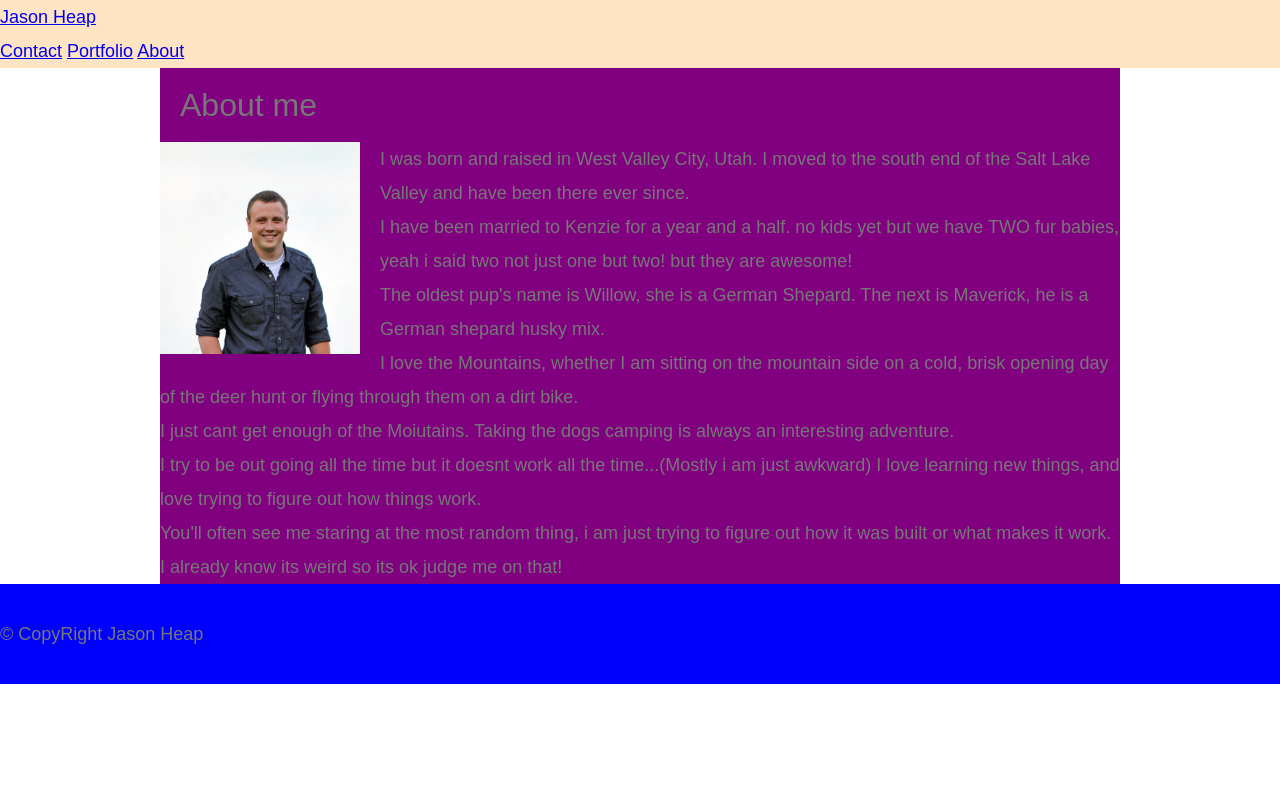
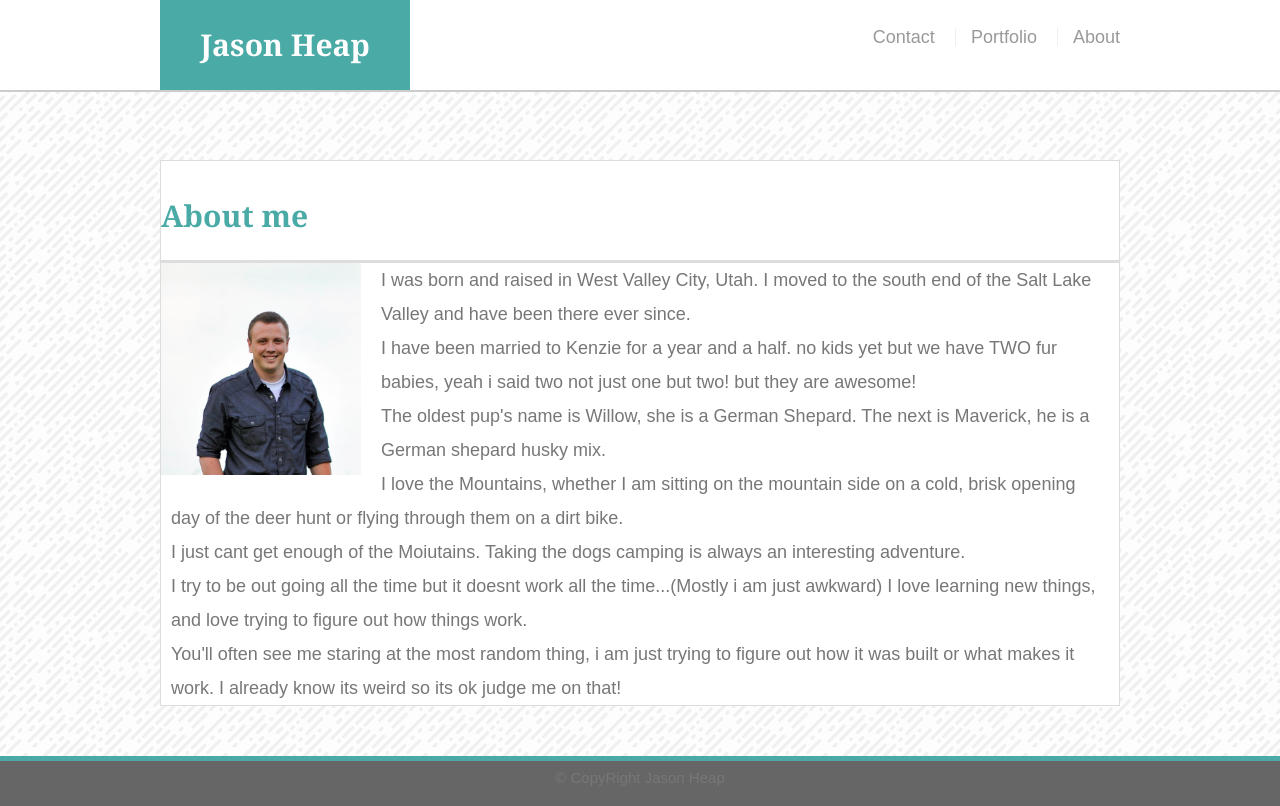
Before and after one commit to jrheap/jrheap.github.io, a plain HTML site: page index.html in a window 1280 px wide. Drawn offline with Linux system fonts and the light colour scheme.

Commit message:
Changes of 10pm 4/18

```diff
--- a/assets/css/style.css
+++ b/assets/css/style.css
@@ -7,30 +7,74 @@ body{
     line-height: 34px;
     font-family: Arial, Helvetica, sans-serif, helvetica neue;
     color: #777;
+    background-image: url("../../assets/images/funky-lines.png");
+
+}
+.container {
+    max-width: 960px;
+    margin: 0 auto 0;
+    width: 100%;
+
 }
 
 section.wrapper {
-    background-color: purple;
+    background-color:#ffffff;
     max-width: 960px;
-    margin: 0 auto;
+    width: 100%;
+    padding-top: 30px;
+    clear: both;
+    border: 1px solid #dddddd;
+
 }
 
-#masthead {
-    background-color: bisque;
-    width: 100%;
-    z-index: -1;
+#container1 {
+    padding-top:160px;
 }
-h1 {
-    font-size: 32px;
-    padding: 20px;
-    border-bottom: 25px;
-    border-color: black;
 
 
-}
-a {
+#masthead {
+    clear: both;
+    overflow:auto;
+    background: #ffffff;
+    margin: 0 0 30px;
+    z-index: 99;
+    color: #fff ;
+    border-bottom: 2px solid #cccccc;
+    position: fixed;
+    width:100%;
+    /* padding-bottom: 0px; */
+    margin-bottom: 30px;
+    max-width: 100%;
 
 }
+
+p{
+    padding-right: 10px;
+    padding-left: 10px;
+}
+h1, h2, h3, p {
+    margin-bottom: 0;
+}
+
+p:last-child {
+    margin-bottom: 0;
+}
+
+h1, h2, h3 {
+    font-family: Georgia, 'Times New Roman', Times, serif;
+    font-weight: 700;
+    color: #4aaaa5
+}
+
+h1 {
+    font-size: 30px;
+    line-height: 49px;
+    border-bottom: 3px solid #ddd;
+    padding-bottom: 20px;
+}
+
+
+
 
 .image {
     clear: both;
@@ -42,17 +86,56 @@ a {
 }
 
 #logo{
-    clear: both;
-    overflow:auto;
+   width: 250px;
+   height: 90px;
+   background: #4aaaa5;
+   float: left;
+   font-family: Georgia, 'Times New Roman', Times, serif;
+   text-align: center;
+   line-height: 90px;
+   color: #fff;
+   font-weight: 700;
+   font-size: 30px;
+   text-decoration: none;
+
+
 
 }
 
-.footer {
-    position:fixed;
-    padding-bottom: 0%;
-    margin-bottom: 0%;
-    background-color: blue;
-    width: 100%;
-    line-height: 100px;
+.footer,
+.push {
+    height: 50px;
+    background-color: #666666;
+    text-align: center;
+    font-size: 15px;
+    border-top: solid 5px #4aaaa5;
+    margin-top: 50px;
+
+
+
+
 
 }
+
+nav {
+  float: right;
+  margin-top: 20px;
+
+
+
+}
+
+nav a {
+    color: #999;
+    margin-left: 15px;
+    display: inline-block;
+    text-decoration: none;
+    border-left: 1px solid #efefef;
+    line-height: 18px;
+    padding-left: 15px;
+}
+
+nav a:first-child {
+     border-left: 0 none;
+
+}
--- a/index.html
+++ b/index.html
@@ -8,10 +8,11 @@
     <link rel="stylesheet" type="text/css" media="screen" href="assets/css/reset.css" />
     <link rel="stylesheet" type="text/css" media="screen" href="assets/css/style.css" />
 
+    <!-- <body background="assets/images/tree_bark.png"></body> -->
 </head>
 <body>
 
-<div class="container">
+
 
 <header id="masthead">
 
@@ -28,8 +29,10 @@
 
 </header>
 
+<div class="container">
 
-<div id="main-container">
+
+<div id="container1">
   <section class="wrapper">
      <h1>
             About me
@@ -57,10 +60,13 @@
 
 </div>
 
-  <footer class="footer">
+
+
+</div>
+
+<footer class="footer">
     &copy; CopyRight Jason Heap
 </footer>
 
-</div>
 </body>
 </html>
```
Also changed, not shown: assets/images/7ae54ca3.png (added), assets/images/funky-lines.png (added), assets/images/tree_bark.png (added).
